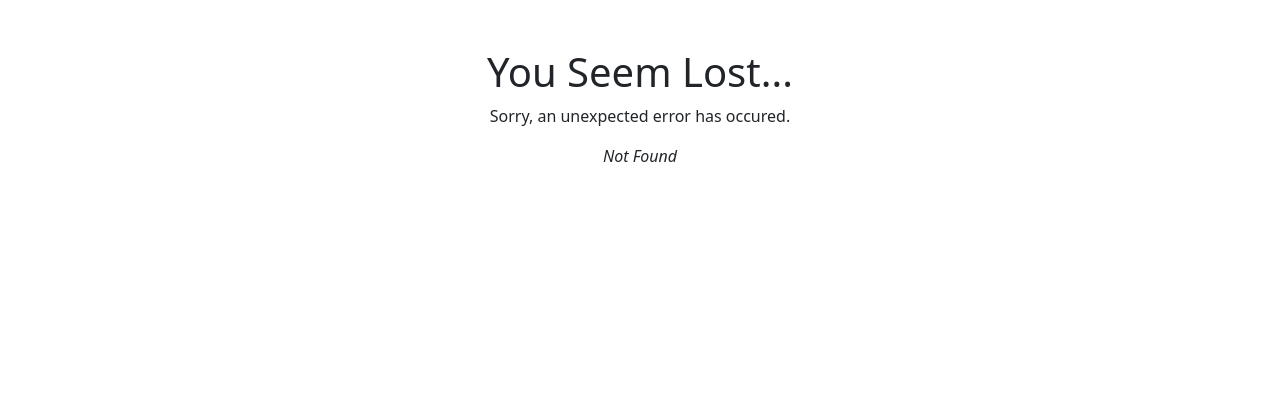
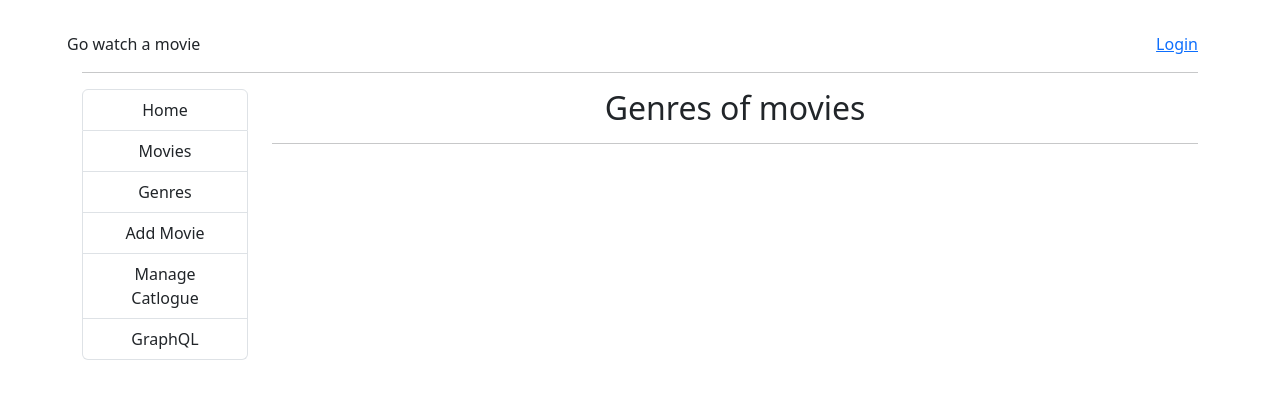
Before and after one commit to samofoke/react_go, a React (Vite) app in the folder react-go-frontend/: page /genres in a window 1280 px wide. Before the commit this address had no page. Shown: the top 398 px of the page. Built offline with nearby package versions, Linux system fonts and the light colour scheme.

Commit message:
building the structure of this project

```diff
--- /dev/null
+++ b/react-go-frontend/src/components/genres/genres.tsx
@@ -0,0 +1,12 @@
+import React from "react";
+
+const Genres: React.FC = () => {
+  return (
+    <>
+      <h2>Genres of movies</h2>
+      <hr />
+    </>
+  );
+};
+
+export default Genres;
--- a/react-go-frontend/src/components/home/home.tsx
+++ b/react-go-frontend/src/components/home/home.tsx
@@ -30,7 +30,7 @@ const Home: React.FC = () => {
                   Movies
                 </Link>
                 <Link
-                  to="#!"
+                  to="/genres"
                   className="list-group-item list-group-item-action"
                 >
                   Genres
--- a/react-go-frontend/src/main.tsx
+++ b/react-go-frontend/src/main.tsx
@@ -9,6 +9,7 @@ import "./index.css";
 // Import Bootstrap CSS
 import "bootstrap/dist/css/bootstrap.min.css";
 import MoviesSection from "./components/movies/movies.tsx";
+import Genres from "./components/genres/genres.tsx";
 
 const router = createBrowserRouter([
   {
@@ -18,6 +19,7 @@ const router = createBrowserRouter([
     children: [
       { index: true, element: <HomeCentral /> },
       { path: "/movies", element: <MoviesSection /> },
+      { path: "/genres", element: <Genres /> },
     ],
   },
 ]);
```
Also changed, not shown: react-go-frontend/src/components/auth/login/login.tsx (added, +12 -0 lines), react-go-frontend/src/components/edit-movie/edit-movie.tsx (added, +13 -0 lines), react-go-frontend/src/components/manage-catalogue/manage-catalogue.tsx (added, +12 -0 lines), react-go-frontend/src/components/movies/movie.tsx (added, +12 -0 lines), react-go-frontend/src/GraphQL/GraphQL.tsx (added).
